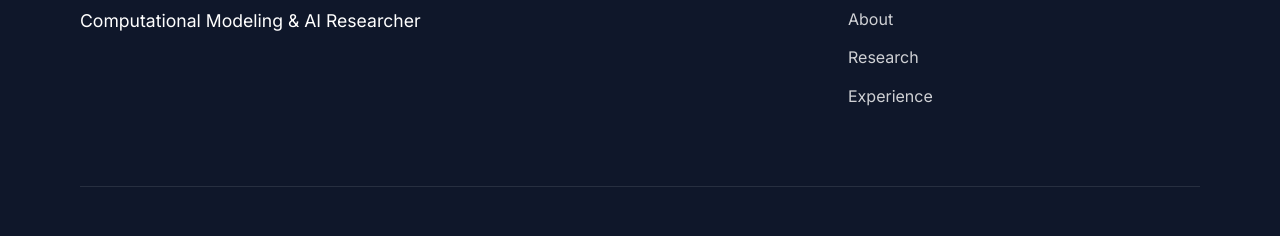
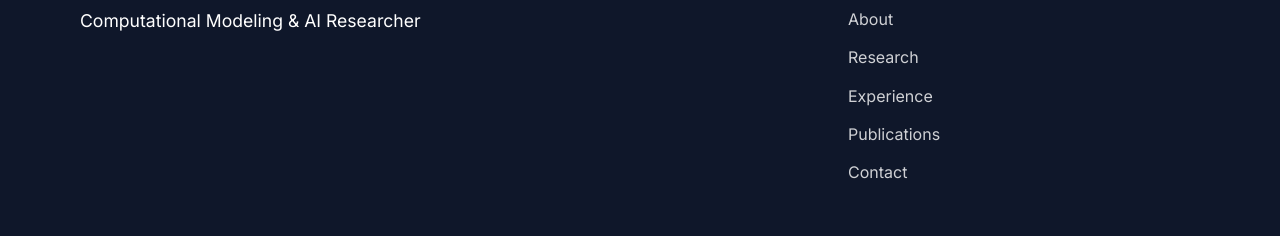
Before and after one commit to guidofraga/guidofraga.github.io, a plain HTML site: page index.html in a window 1280 px wide. Shown: the part 5034-5270 px from the top of the page. Drawn offline with Linux system fonts and the light colour scheme; animation ran at ten frames a second.

Commit message:
Update index.html

```diff
--- a/index.html
+++ b/index.html
@@ -1929,6 +1929,8 @@
                             <li><a href="#about">About</a></li>
                             <li><a href="#research">Research</a></li>
                             <li><a href="#experience">Experience</a></li>
+                            <li><a href="#publications">Publications</a></li>
+                            <li><a href="#contact">Contact</a></li>
                         </ul>
                     </div>
                 </div>
```
